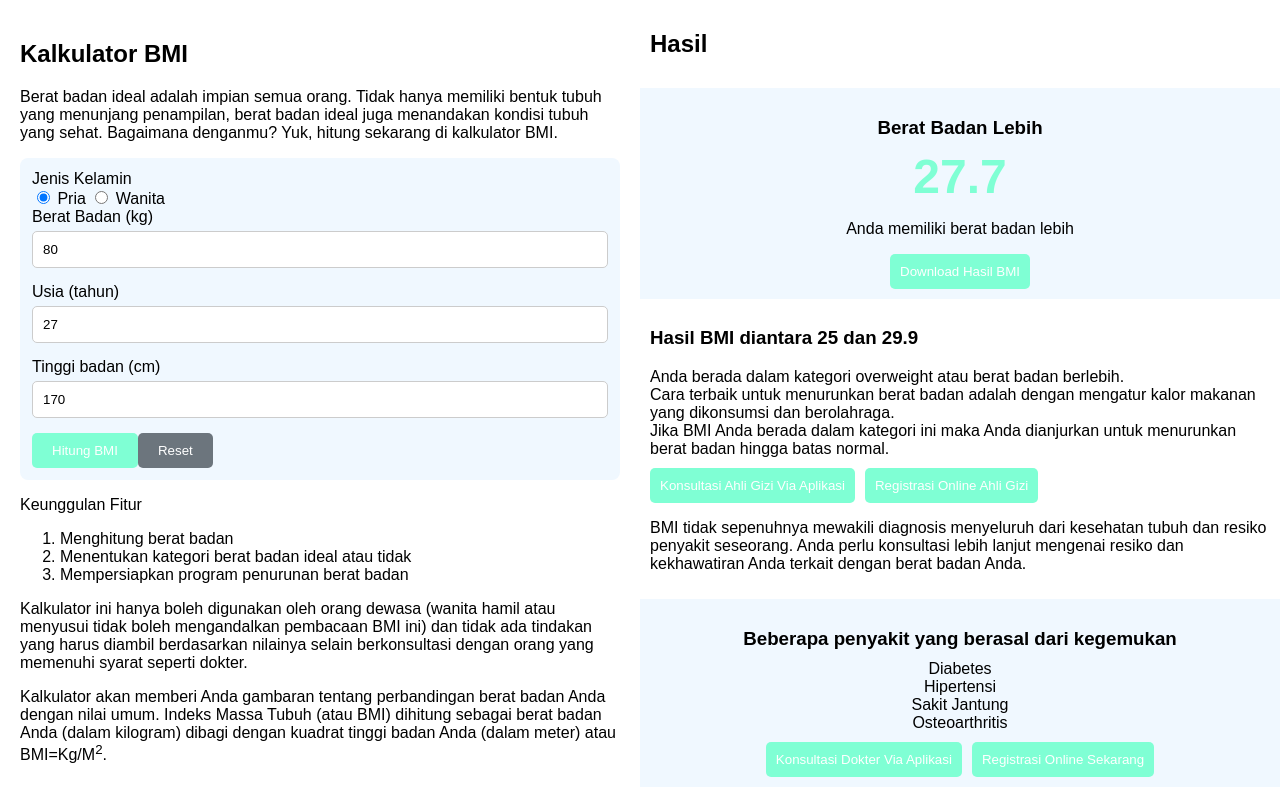
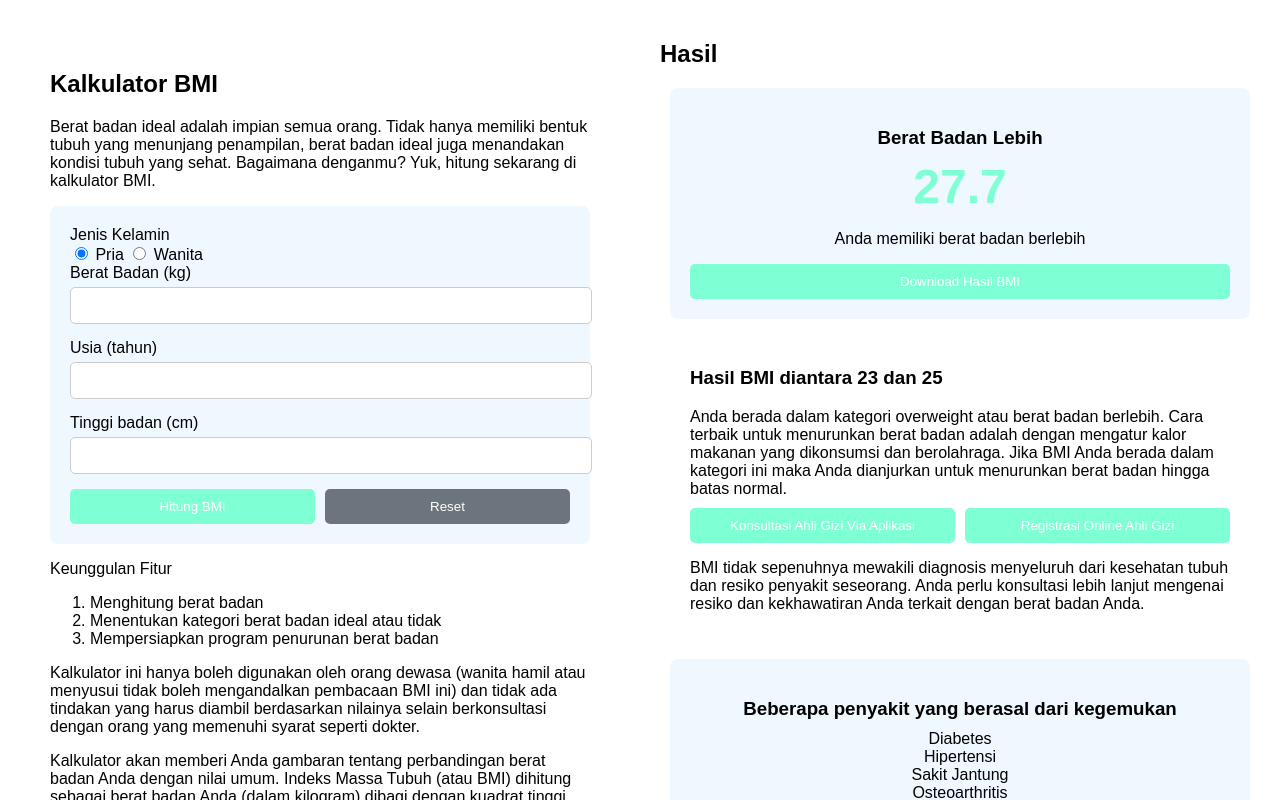
Before and after one commit to revou-fundamental-course/8-jul-24-lauwwulan, a plain HTML site: page index.html in a window 1280 px wide. Both pictures are taken after a click on the button "Hitung BMI". Shown: the top 800 px of the page. Drawn offline with Linux system fonts and the light colour scheme.

Commit message:
Final Revision
Final Revision

```diff
--- a/css/styles.css
+++ b/css/styles.css
@@ -1,17 +1,3 @@
-.main-title {
-    text-align: center;
-}
-
-main {
-    display: flex;
-    justify-content: space-around;
-    background: #fff;
-}
-
-.main-content {
-    flex: 1;
-}
-
 body {
     font-family: Arial, sans-serif;
     margin: 0;
@@ -19,32 +5,34 @@ body {
     background-color: #f4f4f4;
 }
 
-.bmi-calculator {
+main {
+    display: flex;
+    flex-direction: column;
+    justify-content: space-around;
     background: #fff;
+}
+
+.main-content {
+    flex: 1;
     padding: 20px;
 }
 
-.results {
-    text-align: center;
-    padding: 10px;
-    background-color: aliceblue;
-}
-
-.sub-results {
-    text-align: left;
+.bmi-calculator, .sub-results, .results, .footer-results {
     background: #fff;
-    padding: 10px;
-}
-
-.footer-results {
-    text-align: center;
-    background: #fff;
-    padding: 10px;
+    margin: 10px;
+    padding: 20px;
+    border-radius: 8px;
 }
 
 .bmi-calculator h1, .results h2 {
     font-size: 24px;
     margin-bottom: 20px;
+}
+
+form {
+    background-color: aliceblue;
+    padding: 20px;
+    border-radius: 8px;
 }
 
 .form-group {
@@ -57,20 +45,16 @@ body {
 }
 
 .form-group input {
-    width: calc(100% - 22px);
+    width: 100%;
     padding: 10px;
     border: 1px solid #ccc;
     border-radius: 5px;
 }
 
-form {
-    background-color: aliceblue;
-    padding: 12px;
-    border-radius: 8px;
-}
-
 .form-actions {
     display: flex;
+    gap: 10px;
+    margin-top: 15px;
 }
 
 .form-actions button {
@@ -78,6 +62,7 @@ form {
     border: none;
     border-radius: 5px;
     cursor: pointer;
+    flex: 1;
 }
 
 .form-actions button[type="button"] {
@@ -109,6 +94,7 @@ form {
     display: flex;
     gap: 10px;
     margin-top: 10px;
+    flex-wrap: wrap;
 }
 
 .actions button {
@@ -118,6 +104,7 @@ form {
     border-radius: 5px;
     color: #fff;
     cursor: pointer;
+    flex: 1;
 }
 
 .actions-result {
@@ -125,13 +112,50 @@ form {
     justify-content: center;
     gap: 10px;
     margin-top: 10px;
+    flex-wrap: wrap;
 }
 
-.actions-result button {
+.actions-result button, .actions-result a {
     padding: 10px;
     background-color: aquamarine;
     border: none;
     border-radius: 5px;
     color: #fff;
     cursor: pointer;
+    flex: 1;
+    text-align: center;
+    text-decoration: none;
 }
+
+.results {
+    text-align: center;
+    padding: 10px;
+    background-color: aliceblue;
+}
+
+.sub-results {
+    text-align: left;
+    background: #fff;
+    padding: 10px;
+}
+
+.footer-results {
+    text-align: center;
+    background: #fff;
+    padding: 10px;
+}
+
+@media (min-width: 768px) {
+    main {
+        flex-direction: row;
+    }
+
+    .main-content {
+        padding: 20px;
+    }
+
+    .bmi-calculator, .sub-results, .results, .footer-results {
+        margin: 10px;
+        padding: 20px;
+    }
+}
--- a/index.html
+++ b/index.html
@@ -27,15 +27,15 @@
                         </div>
                         <div class="form-group">
                             <label for="weight">Berat Badan (kg)</label>
-                            <input type="number" id="weight" name="weight" value="80">
+                            <input type="number" id="weight" name="weight" value="" required>
                         </div>
                         <div class="form-group">
                             <label for="age">Usia (tahun)</label>
-                            <input type="number" id="age" name="age" value="27">
+                            <input type="number" id="age" name="age" value="" required>
                         </div>
                         <div class="form-group">
                             <label for="height">Tinggi badan (cm)</label>
-                            <input type="number" id="height" name="height" value="170">
+                            <input type="number" id="height" name="height" value="" required>
                         </div>
                         <div class="form-actions">
                             <button type="button" onclick="calculateBMI()">Hitung BMI</button>
@@ -62,7 +62,7 @@
         <section class="main-content">
             <!--Result article-->
 
-            <div class="sub-results">
+            <div>
                 <header>
                     <h1>Hasil</h1>
                 </header>
@@ -108,7 +108,7 @@
 
             <div class="footer-results">
                 <p>Download Aplikasi</p>
-                <div class="actions-result">
+                <div>
                     <a href="#"><img src="assets/android-logo.png" alt="android download"
                             style="width:168px;height:42px;"></a>
                     <a href="#"><img src="assets/apple-logo.png" alt="apps-store download"
--- a/js/scripts.js
+++ b/js/scripts.js
@@ -3,22 +3,25 @@ function calculateBMI() {
     const height = document.getElementById('height').value / 100; // Convert cm to meters
     const age = document.getElementById('age').value;
 
-    if (weight <= 0) {
-        alert('Berat badan harus lebih dari nol.');
+    // Validation regex for numbers and decimal point
+    const numberRegex = /^[0-9]+(\.[0-9]+)?$/;
+
+    if (!weight || !numberRegex.test(weight) || parseFloat(weight) <= 0) {
+        alert('Berat badan harus diisi dengan angka lebih besar dari nol.');
         return;
     }
 
-    if (height <= 0) {
-        alert('Tinggi badan harus lebih dari nol.');
+    if (!height || !numberRegex.test(height) || parseFloat(height) <= 0) {
+        alert('Tinggi badan harus harus diisi dengan angka lebih besar dari nol.');
         return;
     }
 
-    if (age <= 0) {
-        alert('Usia harus lebih dari nol.');
+    if (!age || !numberRegex.test(age) || parseInt(age) <= 0) {
+        alert('Usia harus diisi dengan angka lebih besar dari nol.');
         return;
     }
 
-    const bmi = (weight / (height * height)).toFixed(1);
+    const bmi = (parseFloat(weight) / (parseFloat(height) * parseFloat(height))).toFixed(1);
 
     document.querySelector('.bmi-value').textContent = bmi;
 
@@ -31,7 +34,7 @@ function calculateBMI() {
         essay_result = 'Anda berada dalam kategori kekurangan berat badan.\nHubungi dokter lebih lanjut mengenai pola makan dan gizi yang baik untuk meningkatkan kesehatan.';
     } else if (bmi >= 18.5 && bmi < 24.9) {
         result = 'Berat Badan Ideal';
-        range_result = 'Hasil BMI diantara 18.5 dan 22.9';
+        range_result = 'Hasil BMI diantara 18.5 dan 24.9';
         essay_result = "Anda berada dalam kategori berat badan yang normal.\nTetap pertahankan berat badan Anda dan jaga berat badan Anda dengan mengatur keseimbangan antara pola makan dan aktivitas fisik Anda.";
 
     } else if (bmi >= 25 && bmi < 29.9) {
```
